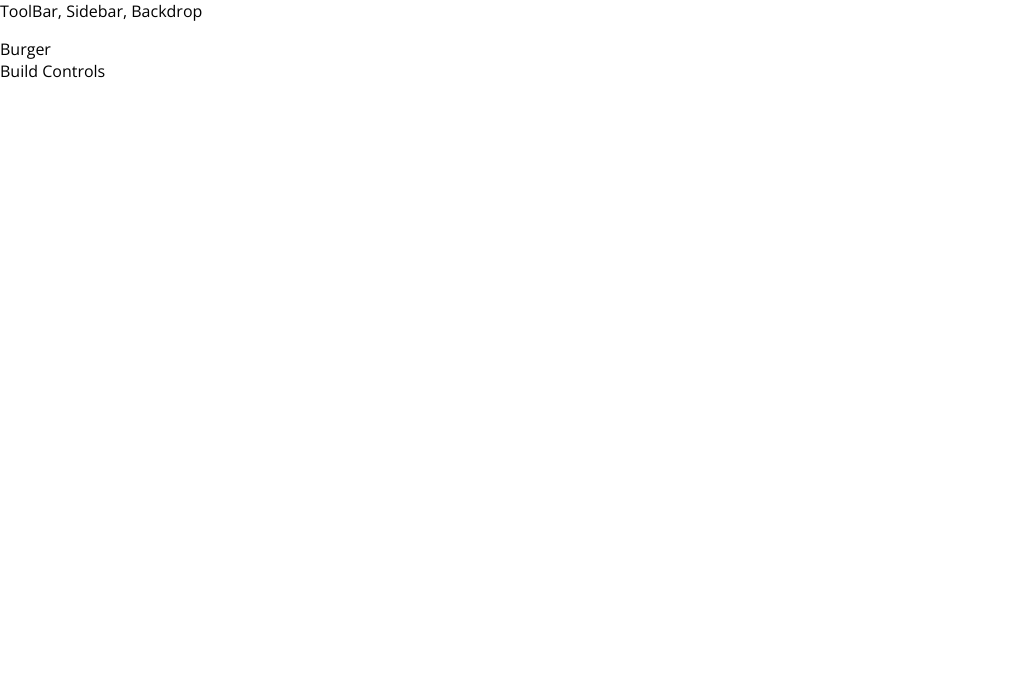
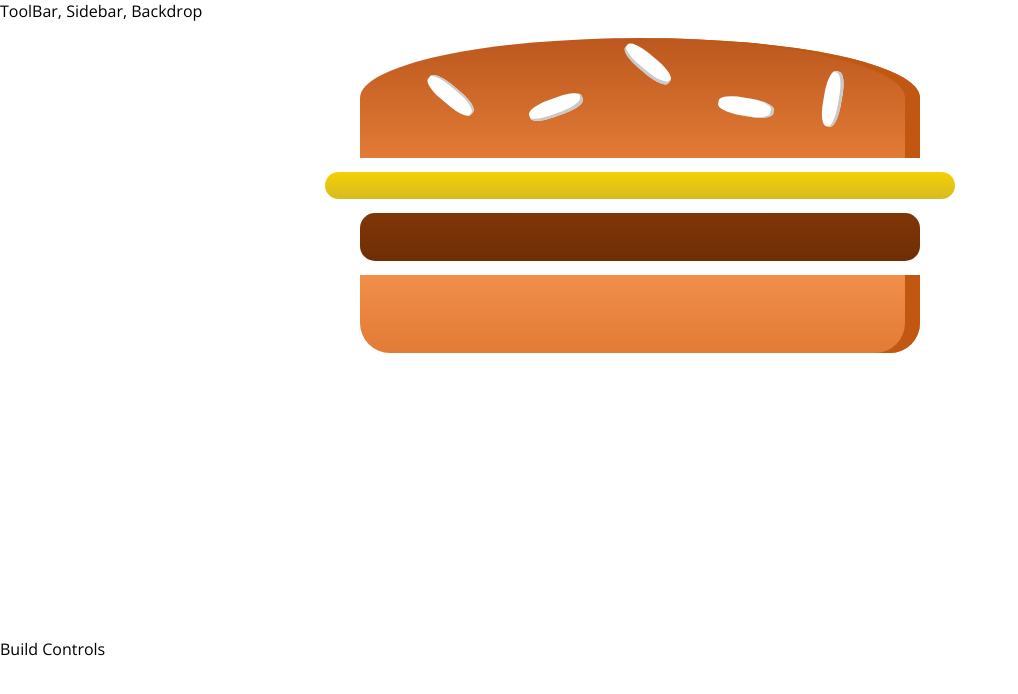
Before and after one commit to aindriu80/react-burger-app, a React app: page / in a window 1280 px wide. Shown: the top 694 px of the page, without its empty margins (0-1018 px from the left). Built offline with nearby package versions, Linux system fonts and the light colour scheme.

Commit message:
Starting the Burger Component

```diff
--- /dev/null
+++ b/src/components/Burger/Burger.css
@@ -0,0 +1,30 @@
+.Burger {
+    width: 100%;
+    margin: auto;
+    height: 250px;
+
+    text-align: center;
+    font-weight: bold;
+    font-size: 1.2rem;
+}
+
+@media (min-width: 500px) and (min-height: 400px) {
+    .Burger{
+        width: 350px;
+        height: 300px;
+    }
+}
+
+@media (min-width: 500px) and (min-height: 401px) {
+    .Burger{
+        width: 450px;
+        height: 400px;
+    }
+}
+
+@media (min-width: 1000px) and (min-height: 700px) {
+    .Burger{
+        width: 700px;
+        height: 600px;
+    }
+}
--- a/src/components/Burger/Burger.js
+++ b/src/components/Burger/Burger.js
@@ -0,0 +1,18 @@
+import React from 'react';
+
+import classes from './Burger.css';
+import BurgerIngredient from './BurgerIngredient/BurgerIngredient';
+
+const burger = (props) =>{
+    return (
+        <div className={classes.Burger}>
+            <BurgerIngredient type="bread-top" />
+            <BurgerIngredient type="Cheese" />
+            <BurgerIngredient type="cheese" />
+            <BurgerIngredient type="Meat" />
+            <BurgerIngredient type="bread-bottom" />
+        </div>
+    );
+}
+
+export default burger;
--- a/src/components/Burger/BurgerIngredient/BurgerIngredient.js
+++ b/src/components/Burger/BurgerIngredient/BurgerIngredient.js
@@ -18,11 +18,11 @@
                 </div>
                 );
                 break;
-            case ('meat'):
-                ingredient = <div className={classes.meat}></div>;
+            case ('Meat'):
+                ingredient = <div className={classes.Meat}></div>;
                 break;
-            case ('cheese'):
-                ingredient = <div className={classes.cheese}></div>;
+            case ('Cheese'):
+                ingredient = <div className={classes.Cheese}></div>;
                 break;
             case ('bacon'):
                 ingredient = <div className={classes.bacon}></div>;
--- a/src/containers/BurgerBuilder/BurgerBuilder.js
+++ b/src/containers/BurgerBuilder/BurgerBuilder.js
@@ -1,12 +1,13 @@
 import React, {Component} from 'react';
 
 import Aux from '../../hoc/Auxillary';
+import Burger from '../../components/Burger/Burger'
 
 class BurgerBuilder extends Component{
     render(){
         return (
             <Aux>
-                <div>Burger</div>
+                <Burger />
                 <div>Build Controls</div>
             </Aux>
         );
```
